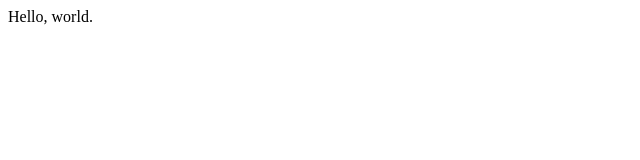
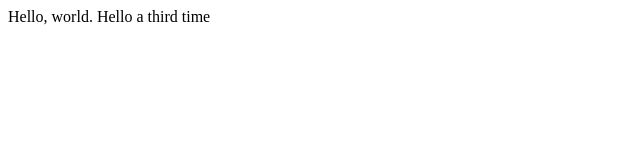
Before and after one commit to davidgarrote/Criptoland, a plain HTML site: page hello.html in a window 1280 px wide. Shown: the whole page, without its empty margins (0-640 px from the left). Drawn offline with Linux system fonts and the light colour scheme.

Commit message:
Saying hello again

```diff
--- a/hello.html
+++ b/hello.html
@@ -5,7 +5,7 @@
 </head>
 
 <body>
-    Hello, world.
+    Hello, world. Hello a third time
 </body>
 
 </html>
```
